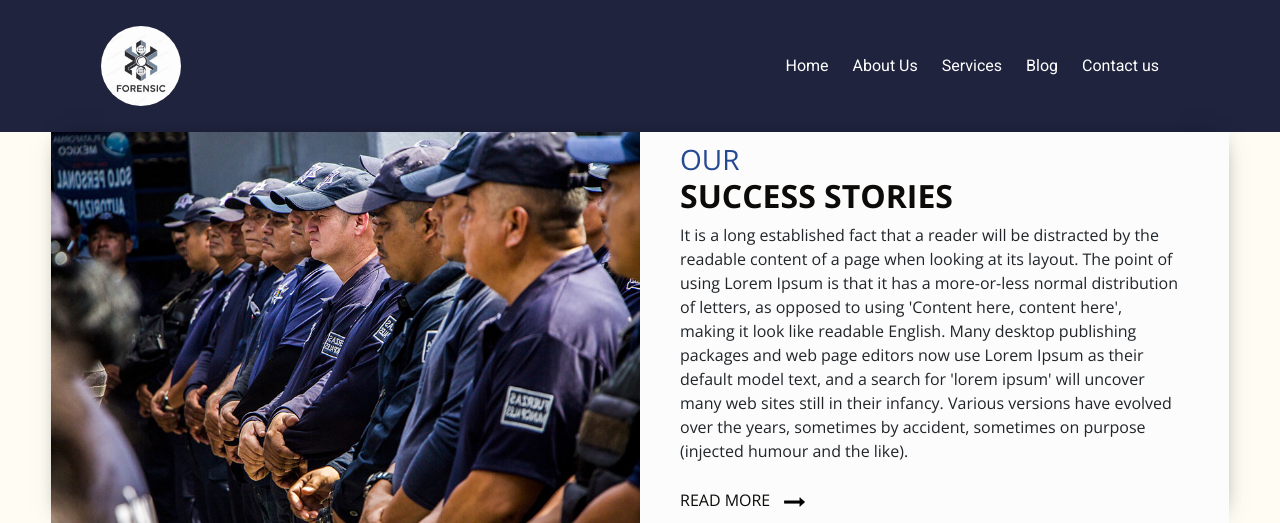
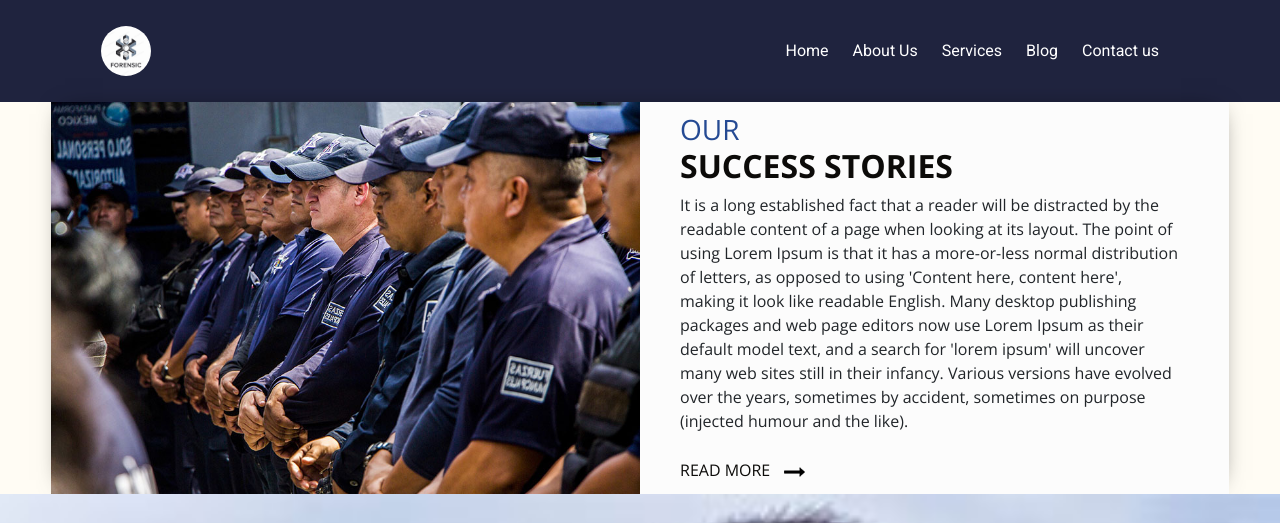
Before and after one commit to KhatriSuson/forensic, a Django app: page /blog/ in a window 1280 px wide. Shown: the top 523 px of the page. Run offline with Django 5.2, Linux system fonts and the light colour scheme; data comes from the database, SQL or seed files in the repository; some libraries are stand-ins or nearby versions.

Commit message:
iniital commit

```diff
--- a/FORENSICUK/templates/base.html
+++ b/FORENSICUK/templates/base.html
@@ -40,7 +40,7 @@
       <nav class="navbar navbar-expand-lg custom_nav-container ">
         <a class="navbar-brand" href="/">
           <div class="logo_box">
-            <img src="{% static 'images/icon.png' %}" alt="" style="border-radius: 50%;">
+            <img src="{% static 'images/icon.png' %}" alt="" style="border-radius: 50%; height: 50px; width: 50px;">
           </div>
         </a>
         <button class="navbar-toggler" type="button" data-toggle="collapse" data-target="#navbarSupportedContent"
```
